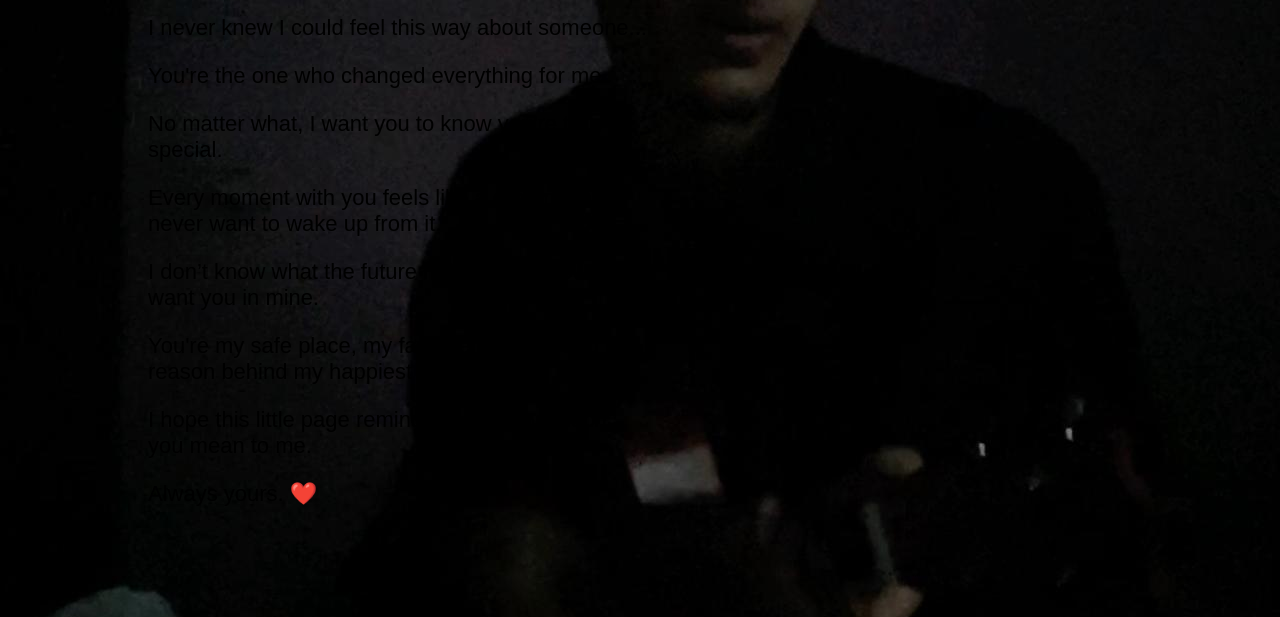
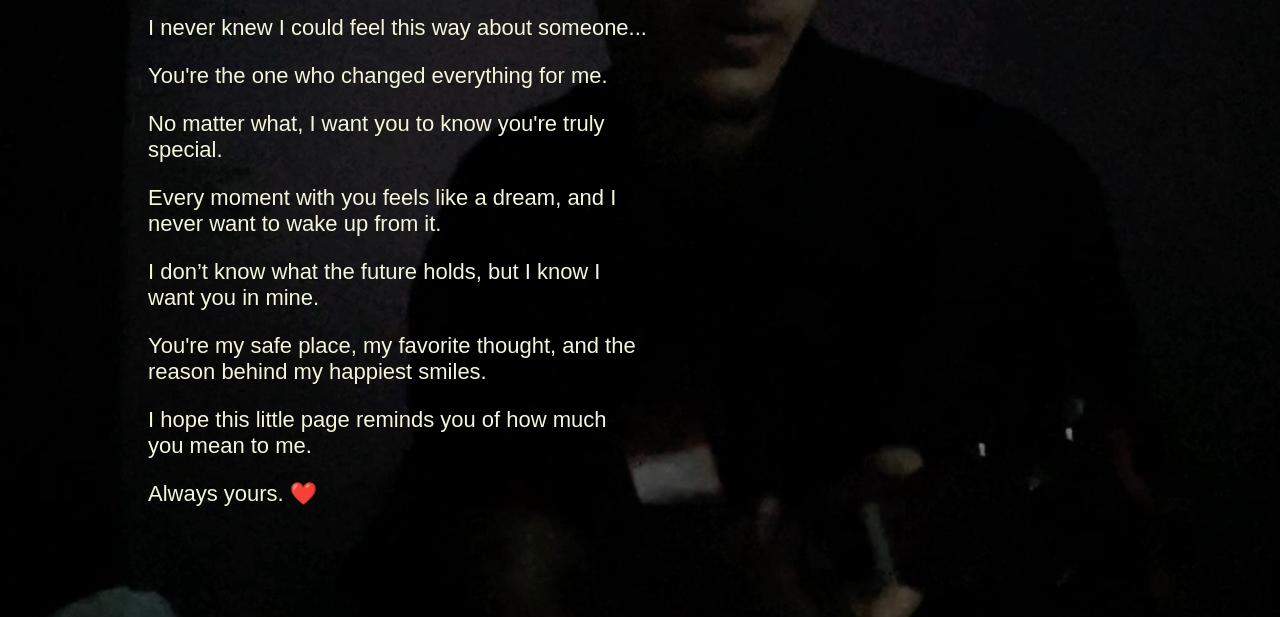
Before and after one commit to SingingSailor/for-my-love, a plain HTML site: page confession.html in a window 1280 px wide. Shown: the part 183-800 px from the top of the page. Drawn offline with Linux system fonts and the light colour scheme.

Commit message:
added Electric Love

```diff
--- a/styles.css
+++ b/styles.css
@@ -63,4 +63,5 @@ nav ul li a:hover {
     background: rgba(5, 1, 6, 0); /* Subtle black background for readability */
     padding: 20px;
     border-radius: 10px;
+    color:beige;
 }
```
